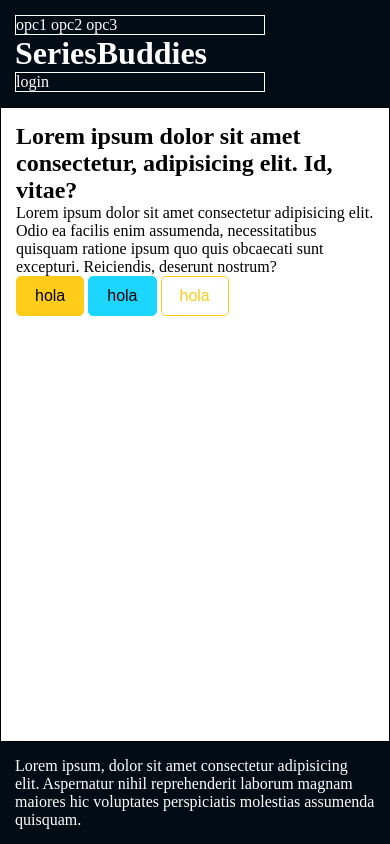
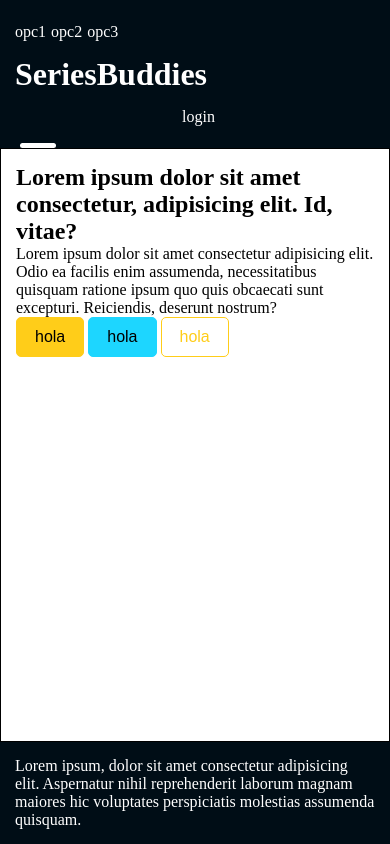
Before and after one commit to RomanKornyeyev/SeriesBuddies, a PHP site: page / in a window 390 px wide. Run offline with PHP 8.4, Linux system fonts and the light colour scheme.

Commit message:
continuando con el header, planeando el responsive con js

```diff
--- a/public/css/general.css
+++ b/public/css/general.css
@@ -117,9 +117,57 @@
     height: 100%;
 }
 .nav{
-    width: 25rem;
-    border: 1px solid white;
+    display: flex;
+    flex-flow: row wrap;
+    gap: .5rem;
+    width: 20rem;
+    /* border: 1px solid white; */
 }
+.nav__link{
+    position: relative;
+    overflow: visible;
+}
+.nav__link::after{
+    content: '';
+    position: absolute;
+    bottom: -.8rem;
+    left: 0;
+    width: 0;
+    height: .4rem;
+    background-color: var(--header-text);
+    border-radius: 1rem;
+    transition: width 175ms ease-out;
+}
+.nav__link:hover::after, .nav__link:focus::after{
+    width: 100%;
+}
+.nav--login{
+    justify-content: flex-end;
+}
+
+/* trigger para menú desplegable */
+.nav-toggle{
+    display: none;
+    position: relative;
+    width: 4.5rem;
+    height: 4.5rem;
+    display: flex;
+    flex-flow: column;
+    gap: .5rem;
+    justify-content: center;
+    align-items: center;
+    cursor: pointer;
+}
+.bar{
+    position: absolute;
+    width: 80%;
+    height: .5rem;
+    border-radius: .5rem;
+    transition: all 250ms ease-out;
+    background-color: var(--header-text);
+}
+.bar--top{top: 1rem;}
+.bar--bottom{bottom: 1rem;}
 
 /* ===== BODY (CENTRAL CONTAINER) ===== */
 .container{
@@ -143,6 +191,16 @@
     border: 1px solid white;
 }
 
+/* ===== TABLET (810px) ===== */
+@media screen and (max-width: 810px) {
+    /* ===== HEADER ===== */
+}
+
+/* ===== PHONE (480px) ===== */
+@media screen and (max-width: 480px) {
+
+}
+
 /* ===== UTILITIES ===== */
 .limit-width{max-width: var(--width-default);}
 .img-fit{
--- a/public/index.html
+++ b/public/index.html
@@ -23,16 +23,21 @@
     <div class="global-container">
         <!-- header -->
         <header class="header">
-            <div class="header__content">
+            <div id="header-content" class="header__content">
                 <nav class="nav">
                     <a href="#" class="nav__link">opc1</a>
                     <a href="#" class="nav__link">opc2</a>
                     <a href="#" class="nav__link">opc3</a>
                 </nav>
                 <h1 class="logo">SeriesBuddies</h1>
-                <div class="login">
-                    <a href="" class="login__link">login</a>
+                <div class="nav nav--login">
+                    <a href="" class="nav__link">login</a>
                 </div>
+            </div>
+            <div id="nav-toggle" class="nav-toggle">
+                <span class="bar bar--top"></span>
+                <span class="bar bar--middle"></span>
+                <span class="bar bar--bottom"></span>
             </div>
         </header>
 
--- /dev/null
+++ b/public/js/header.js
@@ -0,0 +1,6 @@
+var toggle = document.getElementById("nav-toggle");
+var headerContent = document.get
+
+toggle.addEventListener("click", function(){
+
+});
```
